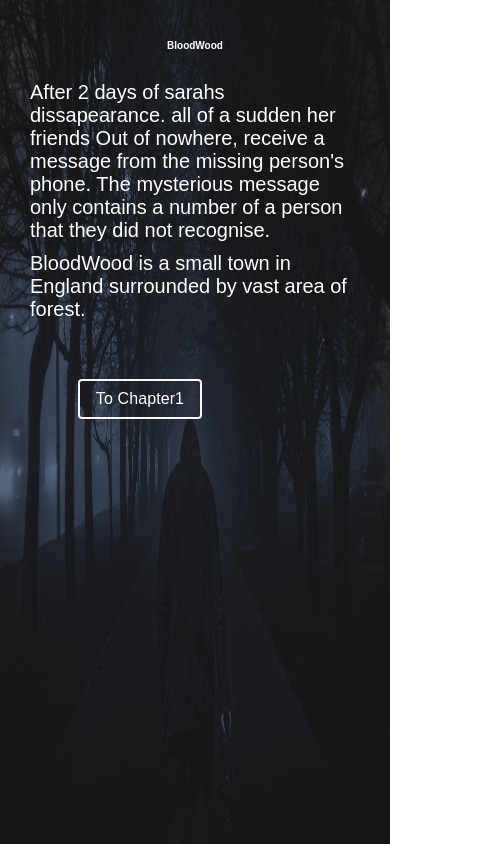
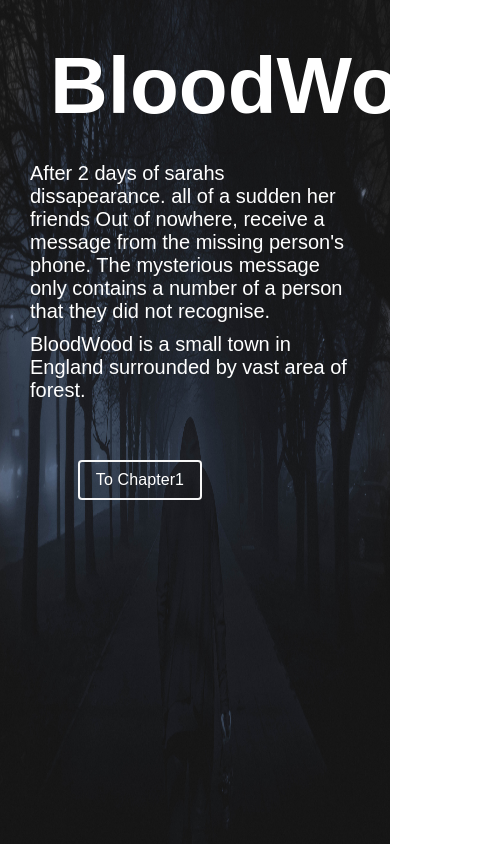
Before and after one commit to mohamed3610/BloodWood, a plain HTML site: page Index.html in a window 390 px wide. Shown: the whole page, 497 px wide, since content can reach past the window. Drawn offline with Linux system fonts and the light colour scheme.

Commit message:
Update index.css

```diff
--- a/index.css
+++ b/index.css
@@ -52,6 +52,6 @@ p{
 }
 @media(max-width:700px){
     h1{
-        font-size: 0.25em;
+        font-size: 2em;
     }
 }
```
